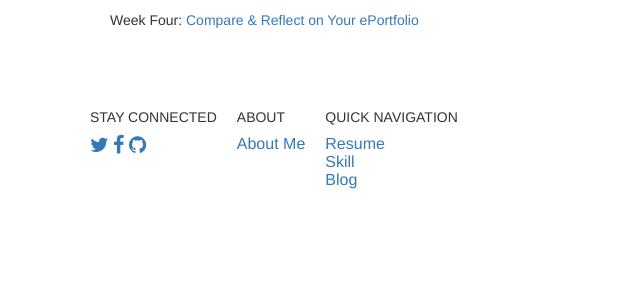
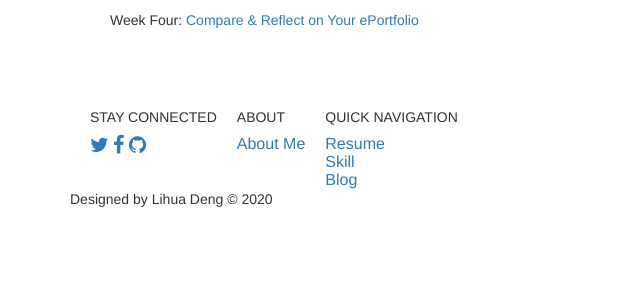
Before and after one commit to dlhlisa/eportfolio, a Flask app: page /blog in a window 1280 px wide. Shown: the part 252-552 px from the top of the page, without its empty margins (0-640 px from the left). Run offline with Flask 2, Linux system fonts and the light colour scheme; some libraries are stand-ins or nearby versions.

Commit message:
add copyright

```diff
--- a/templates/layout.html
+++ b/templates/layout.html
@@ -65,6 +65,8 @@
                     </td>
                     </tr>
                 </table>
+                Designed by Lihua Deng
+                &copy; 2020
             </div>
         </div>
     </footer>
```
